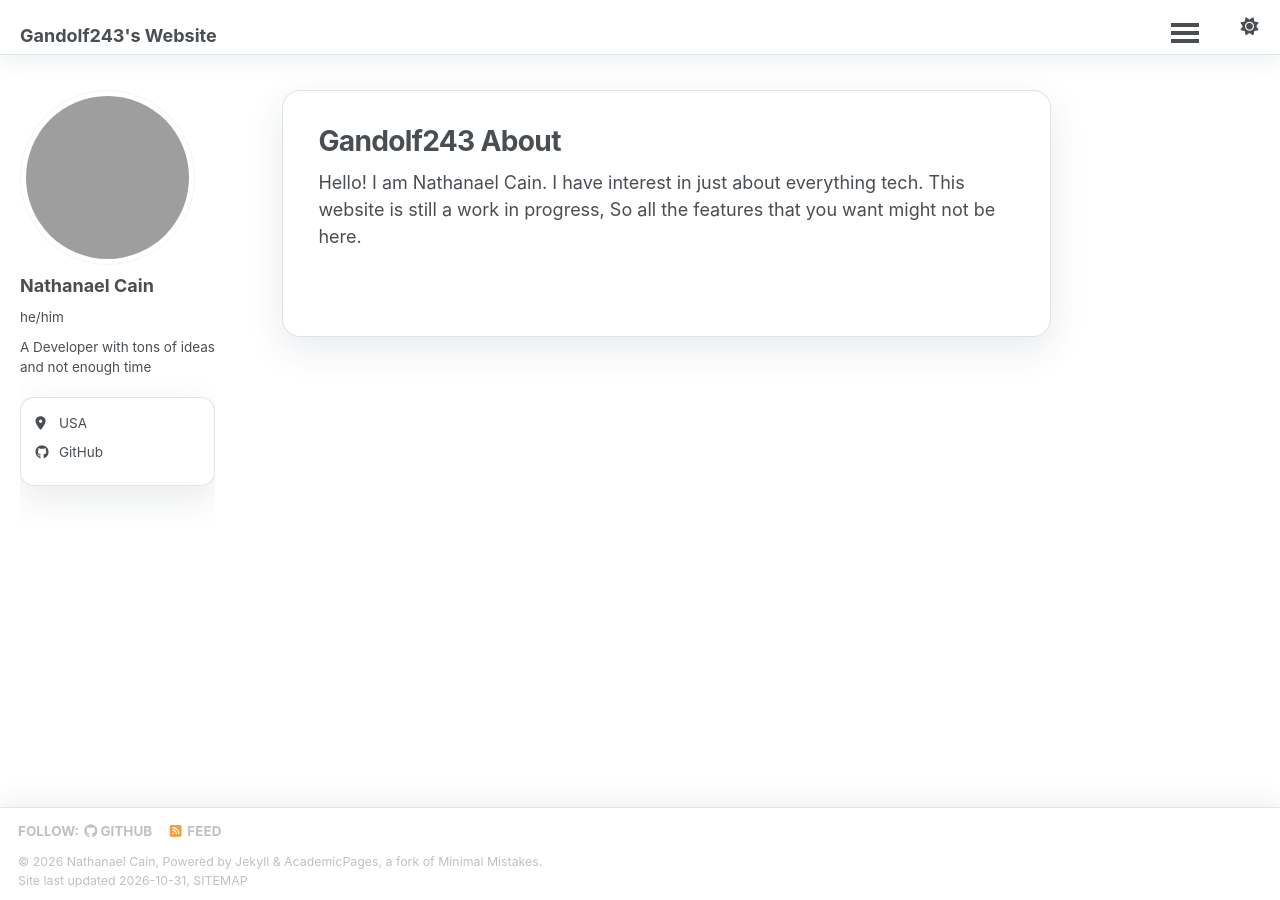
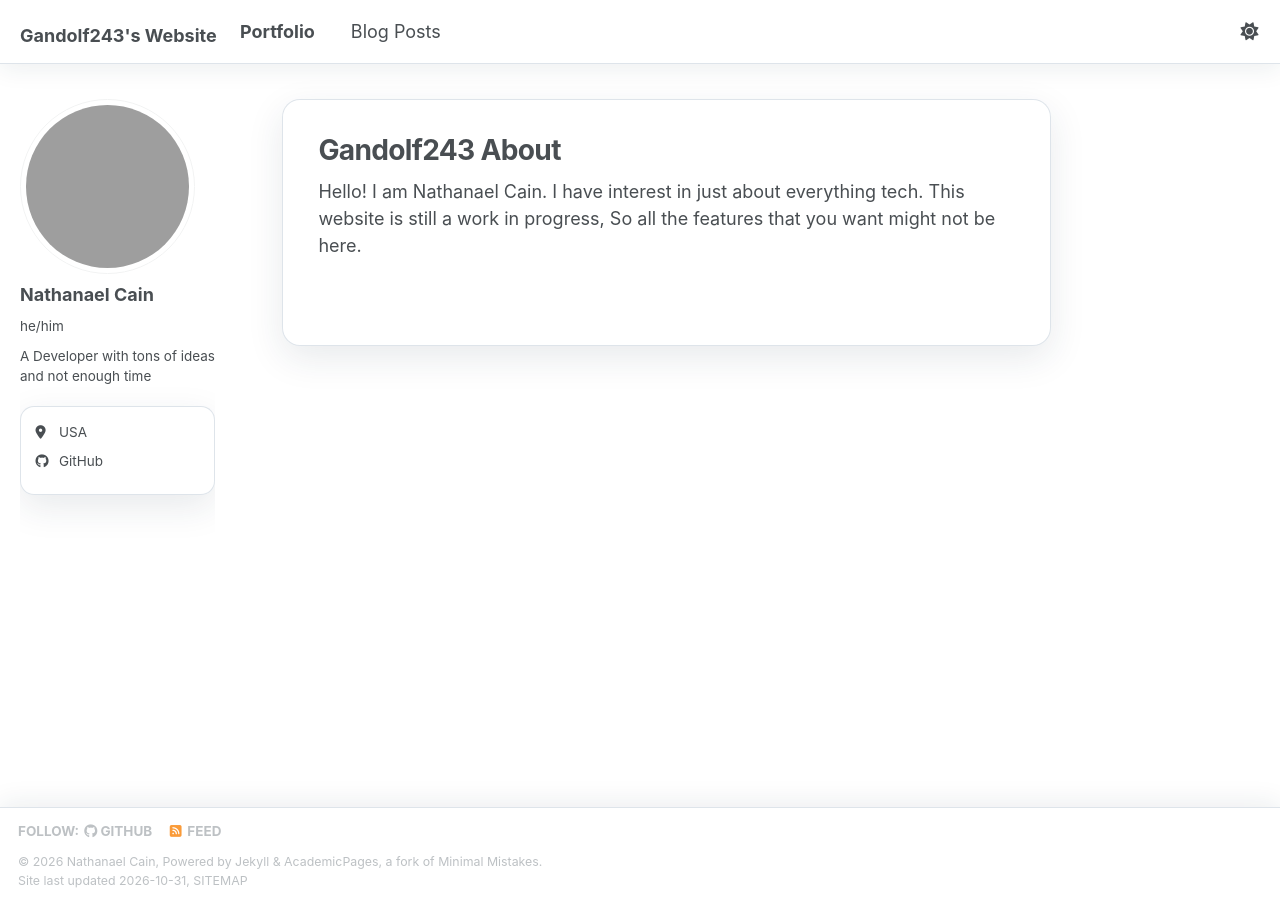
Before and after one commit to gandolf243/gandolf243.github.io, a Jekyll site: the page built from _pages/about.md, in a window 1280 px wide. Built offline with Jekyll 4.4.1, drawn with Linux system fonts in a browser that asks for light colours; a style sheet for code colours, icons or effects is not loaded; grey boxes are pictures that could not be loaded.

Commit message:
Remove navigation overflow control

```diff
--- a/_includes/masthead.html
+++ b/_includes/masthead.html
@@ -4,7 +4,6 @@
   <div class="masthead__inner-wrap">
     <div class="masthead__menu">
       <nav id="site-nav" class="greedy-nav">
-        <button><span class="navicon"></span></button>
         <ul class="visible-links">
           {% for link in site.data.navigation.main %}
             {% if link.url contains 'http' %}
@@ -20,7 +19,6 @@
             <a role="button" aria-labelledby="theme-icon"><i id="theme-icon" class="fa-solid fa-sun" aria-hidden="true" title="toggle theme"></i></a>
           </li>
         </ul>
-        <ul class="hidden-links hidden"></ul>
       </nav>
     </div>
   </div>
```
